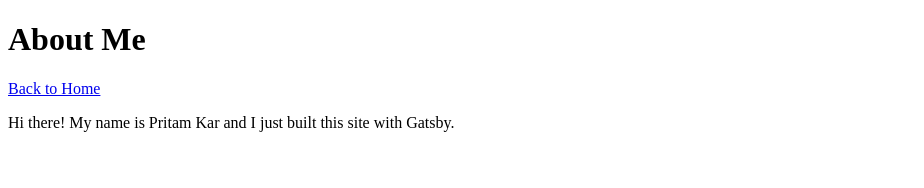
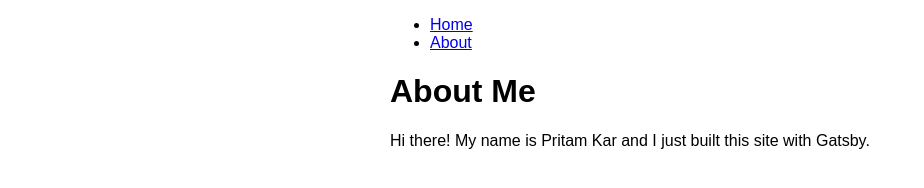
Before and after one commit to pritam047/my-first-gatsby-site, a Gatsby site: page /about in a window 1280 px wide. Shown: the whole page, without its empty margins (0-924 px from the left). Built offline with nearby package versions, Linux system fonts and the light colour scheme; Gatsby itself is replaced by a stand-in of ours.

Commit message:
common nav layout and container css added

```diff
--- /dev/null
+++ b/src/components/layout.js
@@ -0,0 +1,22 @@
+import * as React from 'react'
+import { Link } from 'gatsby'
+import { container } from './layout.module.css'
+const Layout = ({ pageTitle, children }) => {
+  return (
+    <div className={container}>
+      <title>{pageTitle}</title>
+      <nav>
+        <ul>
+          <li><Link to="/">Home</Link></li>
+          <li><Link to="/about">About</Link></li>
+        </ul>
+      </nav>
+      <main>
+        <h1>{pageTitle}</h1>
+        {children}
+      </main>
+    </div>
+  )
+}
+
+export default Layout
--- /dev/null
+++ b/src/components/layout.module.css
@@ -0,0 +1,5 @@
+.container {
+    margin: auto;
+    max-width: 500px;
+    font-family: sans-serif;
+  }
--- a/src/pages/about.js
+++ b/src/pages/about.js
@@ -1,15 +1,12 @@
 // Step 1: Import React
 import * as React from 'react'
-import { Link } from 'gatsby'
+import Layout from '../components/layout'
 // Step 2: Define your component
 const AboutPage = () => {
   return (
-    <main>
-      <title>About Me</title>
-      <h1>About Me</h1>
-      <Link to="/">Back to Home</Link>
-      <p>Hi there! My name is Pritam Kar and I just built this site with Gatsby.</p>
-    </main>
+    <Layout pageTitle="About Me">
+    <p>Hi there! My name is Pritam Kar and I just built this site with Gatsby.</p>
+  </Layout>
   )
 }
 
```
Also changed, not shown: src/pages/index.js (+4 -7 lines).
